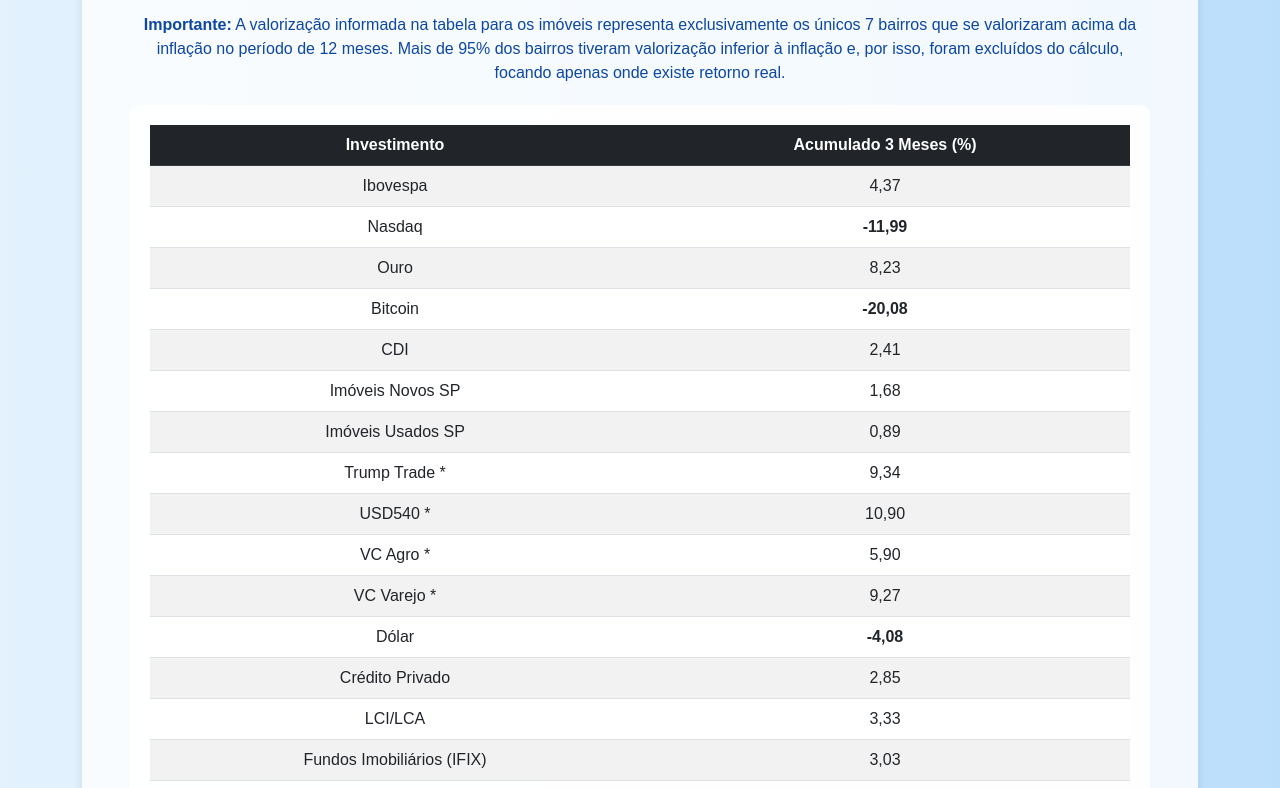
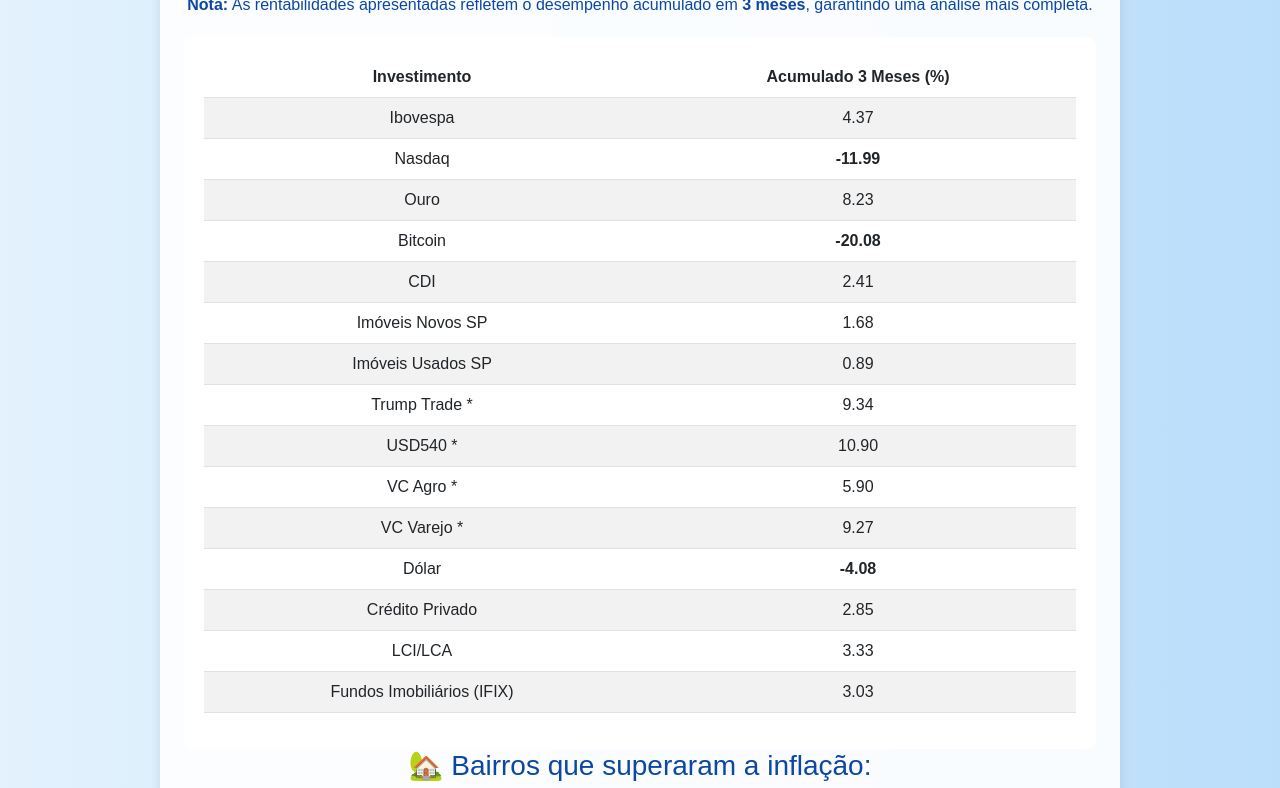
Before and after one commit to chemalle/investimentos-next, a plain HTML site: page index.html in a window 1280 px wide. Shown: the part 334-1122 px from the top of the page. Drawn offline with nearby package versions, Linux system fonts and the light colour scheme.

Commit message:
Update index.html

```diff
--- a/index.html
+++ b/index.html
@@ -9,13 +9,20 @@
         body {
             background: linear-gradient(to right, #e3f2fd, #bbdefb);
             color: #0d47a1;
-            font-family: Arial, sans-serif;
+            font-family: 'Arial', sans-serif;
+            margin: 0;
+            padding: 0;
+        }
+        .container {
+            max-width: 1000px;
+            margin: auto;
+            padding: 20px;
         }
         .overlay {
-            background: rgba(255, 255, 255, 0.8);
-            padding: 40px;
-            border-radius: 10px;
-            box-shadow: 0 0 10px rgba(0, 0, 0, 0.1);
+            background: rgba(255, 255, 255, 0.9);
+            padding: 30px;
+            border-radius: 12px;
+            box-shadow: 0 4px 12px rgba(0, 0, 0, 0.1);
         }
         .logo {
             max-width: 180px;
@@ -25,65 +32,78 @@
             background: #1976d2;
             color: white;
             font-weight: bold;
-            padding: 10px 20px;
-            border-radius: 5px;
+            padding: 12px 25px;
+            border-radius: 6px;
             text-decoration: none;
+            display: inline-block;
         }
         .cta-button:hover {
             background: #0d47a1;
         }
         .table-container {
-            background: rgba(255, 255, 255, 0.9);
+            background: white;
             padding: 20px;
             border-radius: 10px;
             margin-top: 20px;
+            overflow-x: auto;
         }
-        .table-dark {
-            color: #0d47a1;
+        .table thead {
+            background: #0d47a1;
+            color: white;
         }
         .negative {
             color: red;
             font-weight: bold;
         }
+        @media (max-width: 768px) {
+            .container {
+                padding: 15px;
+            }
+            .overlay {
+                padding: 20px;
+            }
+            .cta-button {
+                width: 100%;
+                text-align: center;
+            }
+        }
     </style>
 </head>
 <body>
-    <div class="container text-center mt-5">
-        <div class="overlay p-5">
+    <div class="container text-center mt-4">
+        <div class="overlay p-4">
             <img src="https://cdn.filestackcontent.com/7UUB9HaqTLmWQPySxadg" class="logo" alt="Nexthinking Logo">
             <h1>📊 Comparativo de Investimentos - Últimos 3 Meses</h1>
-            <p><strong>Nota:</strong> As rentabilidades apresentadas refletem o desempenho acumulado em <strong>3 meses</strong>, e não apenas um único mês.</p>
-            <p><strong>Importante:</strong> A valorização informada na tabela para os imóveis representa exclusivamente os únicos 7 bairros que se valorizaram acima da inflação no período de 12 meses. Mais de 95% dos bairros tiveram valorização inferior à inflação e, por isso, foram excluídos do cálculo, focando apenas onde existe retorno real.</p>
+            <p><strong>Nota:</strong> As rentabilidades apresentadas refletem o desempenho acumulado em <strong>3 meses</strong>, garantindo uma análise mais completa.</p>
 
             <div class="table-container">
                 <table class="table table-striped table-hover">
-                    <thead class="table-dark">
+                    <thead>
                         <tr>
                             <th>Investimento</th><th>Acumulado 3 Meses (%)</th>
                         </tr>
                     </thead>
                     <tbody>
-                        <tr><td>Ibovespa</td><td>4,37</td></tr>
-                        <tr><td>Nasdaq</td><td class="negative">-11,99</td></tr>
-                        <tr><td>Ouro</td><td>8,23</td></tr>
-                        <tr><td>Bitcoin</td><td class="negative">-20,08</td></tr>
-                        <tr><td>CDI</td><td>2,41</td></tr>
-                        <tr><td>Imóveis Novos SP</td><td>1,68</td></tr>
-                        <tr><td>Imóveis Usados SP</td><td>0,89</td></tr>
-                        <tr><td>Trump Trade *</td><td>9,34</td></tr>
-                        <tr><td>USD540 *</td><td>10,90</td></tr>
-                        <tr><td>VC Agro *</td><td>5,90</td></tr>
-                        <tr><td>VC Varejo *</td><td>9,27</td></tr>
-                        <tr><td>Dólar</td><td class="negative">-4,08</td></tr>
-                        <tr><td>Crédito Privado</td><td>2,85</td></tr>
-                        <tr><td>LCI/LCA</td><td>3,33</td></tr>
-                        <tr><td>Fundos Imobiliários (IFIX)</td><td>3,03</td></tr>
+                        <tr><td>Ibovespa</td><td>4.37</td></tr>
+                        <tr><td>Nasdaq</td><td class="negative">-11.99</td></tr>
+                        <tr><td>Ouro</td><td>8.23</td></tr>
+                        <tr><td>Bitcoin</td><td class="negative">-20.08</td></tr>
+                        <tr><td>CDI</td><td>2.41</td></tr>
+                        <tr><td>Imóveis Novos SP</td><td>1.68</td></tr>
+                        <tr><td>Imóveis Usados SP</td><td>0.89</td></tr>
+                        <tr><td>Trump Trade *</td><td>9.34</td></tr>
+                        <tr><td>USD540 *</td><td>10.90</td></tr>
+                        <tr><td>VC Agro *</td><td>5.90</td></tr>
+                        <tr><td>VC Varejo *</td><td>9.27</td></tr>
+                        <tr><td>Dólar</td><td class="negative">-4.08</td></tr>
+                        <tr><td>Crédito Privado</td><td>2.85</td></tr>
+                        <tr><td>LCI/LCA</td><td>3.33</td></tr>
+                        <tr><td>Fundos Imobiliários (IFIX)</td><td>3.03</td></tr>
                     </tbody>
                 </table>
             </div>
 
             <h3>🏡 Bairros que superaram a inflação:</h3>
-            <p>Os únicos bairros que apresentaram valorização superior à inflação no período de 12 meses foram:</p>
             <ul>
                 <li>Piqueri</li>
                 <li>Cidade São Francisco</li>
@@ -96,6 +116,11 @@
 
             <h3>📌 Importante sobre Liquidez, Rentabilidade e Custos:</h3>
             <p>Investimentos de menor liquidez podem sofrer perda de rentabilidade devido ao impacto da inflação ao longo do tempo. Imóveis usados, que levam cerca de 2 anos para serem vendidos, tiveram sua valorização ajustada para refletir essa realidade. Da mesma forma, imóveis novos, que possuem liquidez superior e levam cerca de 9 meses para serem vendidos, apresentam melhor desempenho ajustado.</p>
-            <p>Além disso, os custos do segmento de construção civil, medidos pelo INCC, impactam diretamente na rentabilidade real dos investimentos imobiliários. Portanto, é essencial considerar esses fatores ao avaliar o desempenho desses ativos.</p>
-            <p
-::contentReference[oaicite:14]{index=14}
+            <p>Além disso, os custos do segmento de construção civil, medidos pelo INCC, impactam diretamente na rentabilidade real dos investimentos imobiliários.</p>
+            <p>Crédito Privado foi ajustado considerando apenas títulos de **baixo risco**, eliminando títulos mais rentáveis que carregam maior risco.</p>
+
+            <a href="#" class="cta-button">🔍 Explorar mais comparativos</a>
+        </div>
+    </div>
+</body>
+</html>
```
